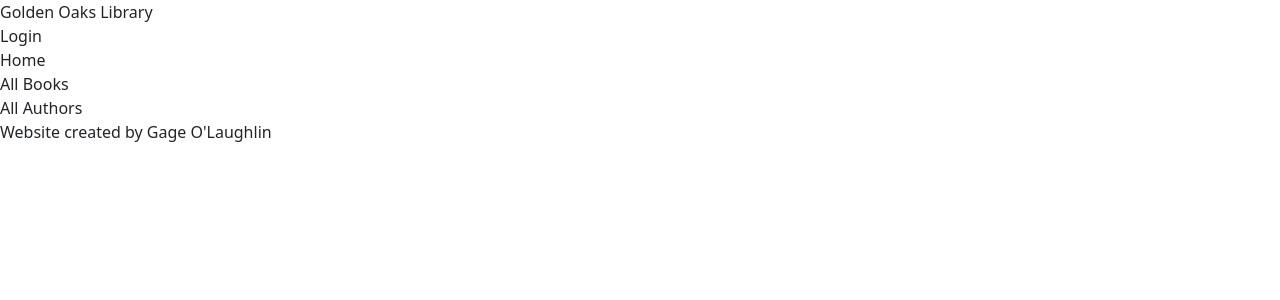
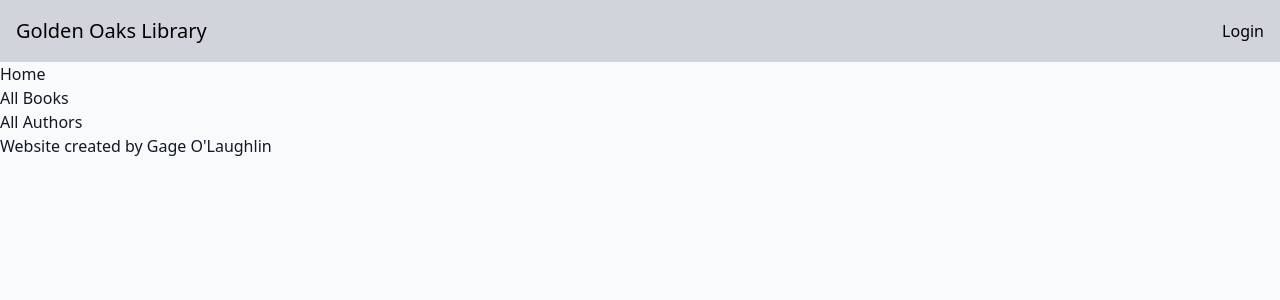
Before and after one commit to golaughlin/django_golden_oaks_library, a Django app: template goldenoaklibrary/catalog/templates/base.html in a window 1280 px wide. Shown: the top 300 px of the page. Run offline with Django 4.2, Linux system fonts and the light colour scheme; the template is opened without the code that fills it, so the values that code supplies are empty.

Commit message:
Added CSS variables and styling for headerbar

```diff
--- /dev/null
+++ b/goldenoaklibrary/catalog/static/css/style.css
@@ -0,0 +1,230 @@
+/* Color Palette - CSS Variables */
+:root {
+  /* Black and White Colors */
+  --color-white: #ffffff;
+  --color-black: #000000;
+
+  /* Primary Colors (Blue) */
+  --color-primary-50: #eff6ff;
+  --color-primary-100: #dbeafe;
+  --color-primary-200: #bfdbfe;
+  --color-primary-300: #93c5fd;
+  --color-primary-400: #60a5fa;
+  --color-primary-500: #3b82f6;
+  --color-primary-600: #2563eb;
+  --color-primary-700: #1d4ed8;
+  --color-primary-800: #1e40af;
+  --color-primary-900: #1e3a8a;
+  --color-primary-950: #172554;
+
+  /* Secondary Colors (Purple) */
+  --color-secondary-50: #faf5ff;
+  --color-secondary-100: #f3e8ff;
+  --color-secondary-200: #e9d5ff;
+  --color-secondary-300: #d8b4fe;
+  --color-secondary-400: #c084fc;
+  --color-secondary-500: #a855f7;
+  --color-secondary-600: #9333ea;
+  --color-secondary-700: #7e22ce;
+  --color-secondary-800: #6b21a8;
+  --color-secondary-900: #581c87;
+  --color-secondary-950: #3b0764;
+
+  /* Accent Colors (Emerald) */
+  --color-accent-50: #ecfdf5;
+  --color-accent-100: #d1fae5;
+  --color-accent-200: #a7f3d0;
+  --color-accent-300: #6ee7b7;
+  --color-accent-400: #34d399;
+  --color-accent-500: #10b981;
+  --color-accent-600: #059669;
+  --color-accent-700: #047857;
+  --color-accent-800: #065f46;
+  --color-accent-900: #064e3b;
+  --color-accent-950: #022c22;
+
+  /* Neutral/Gray Colors */
+  --color-neutral-50: #f9fafb;
+  --color-neutral-100: #f3f4f6;
+  --color-neutral-200: #e5e7eb;
+  --color-neutral-300: #d1d5db;
+  --color-neutral-400: #9ca3af;
+  --color-neutral-500: #6b7280;
+  --color-neutral-600: #4b5563;
+  --color-neutral-700: #374151;
+  --color-neutral-800: #1f2937;
+  --color-neutral-900: #111827;
+  --color-neutral-950: #030712;
+
+  /* Success Colors (Green) */
+  --color-success-50: #f0fdf4;
+  --color-success-100: #dcfce7;
+  --color-success-200: #bbf7d0;
+  --color-success-300: #86efac;
+  --color-success-400: #4ade80;
+  --color-success-500: #22c55e;
+  --color-success-600: #16a34a;
+  --color-success-700: #15803d;
+  --color-success-800: #166534;
+  --color-success-900: #14532d;
+  --color-success-950: #052e16;
+
+  /* Warning Colors (Amber) */
+  --color-warning-50: #fffbeb;
+  --color-warning-100: #fef3c7;
+  --color-warning-200: #fde68a;
+  --color-warning-300: #fcd34d;
+  --color-warning-400: #fbbf24;
+  --color-warning-500: #f59e0b;
+  --color-warning-600: #d97706;
+  --color-warning-700: #b45309;
+  --color-warning-800: #92400e;
+  --color-warning-900: #78350f;
+  --color-warning-950: #451a03;
+
+  /* Error/Danger Colors (Red) */
+  --color-error-50: #fef2f2;
+  --color-error-100: #fee2e2;
+  --color-error-200: #fecaca;
+  --color-error-300: #fca5a5;
+  --color-error-400: #f87171;
+  --color-error-500: #ef4444;
+  --color-error-600: #dc2626;
+  --color-error-700: #b91c1c;
+  --color-error-800: #991b1b;
+  --color-error-900: #7f1d1d;
+  --color-error-950: #450a0a;
+
+  /* Info Colors (Sky) */
+  --color-info-50: #f0f9ff;
+  --color-info-100: #e0f2fe;
+  --color-info-200: #bae6fd;
+  --color-info-300: #7dd3fc;
+  --color-info-400: #38bdf8;
+  --color-info-500: #0ea5e9;
+  --color-info-600: #0284c7;
+  --color-info-700: #0369a1;
+  --color-info-800: #075985;
+  --color-info-900: #0c4a6e;
+  --color-info-950: #082f49;
+
+  /* Semantic color aliases */
+  --color-background: var(--color-neutral-50);
+  --color-foreground: var(--color-neutral-900);
+  --color-muted: var(--color-neutral-500);
+  --color-border: var(--color-neutral-200);
+}
+
+/* CSS Reset */
+*, *::before, *::after {
+  box-sizing: border-box;
+  margin: 0;
+  padding: 0;
+}
+
+html {
+  line-height: 1.15;
+  -webkit-text-size-adjust: 100%;
+  text-size-adjust: 100%;
+}
+
+body {
+  margin: 0;
+  font-family: system-ui, -apple-system, 'Segoe UI', Roboto, 'Helvetica Neue', Arial, sans-serif;
+  font-size: 1rem;
+  font-weight: 400;
+  line-height: 1.5;
+  color: var(--color-foreground);
+  background-color: var(--color-background);
+}
+
+h1, h2, h3, h4, h5, h6 {
+  margin-top: 0;
+  margin-bottom: 0.5rem;
+  font-weight: 500;
+  line-height: 1.2;
+}
+
+p {
+  margin-top: 0;
+  margin-bottom: 1rem;
+}
+
+a {
+  color: inherit;
+  text-decoration: none;
+  background-color: transparent;
+}
+
+img {
+  max-width: 100%;
+  height: auto;
+  display: block;
+  border-style: none;
+}
+
+button, input, optgroup, select, textarea {
+  font-family: inherit;
+  font-size: 100%;
+  line-height: 1.15;
+  margin: 0;
+}
+
+button, input {
+  overflow: visible;
+}
+
+button, select {
+  text-transform: none;
+}
+
+button, [type="button"], [type="reset"], [type="submit"] {
+  -webkit-appearance: button;
+  appearance: button;
+}
+
+ul, ol {
+  list-style: none;
+  margin: 0;
+  padding: 0;
+}
+
+table {
+  border-collapse: collapse;
+  border-spacing: 0;
+}
+
+/* Headerbar styling */
+.headerbar {
+  background-color: var(--color-neutral-300);
+  color: var(--color-black);
+  border-bottom: var(--color-neutral-400);
+  margin: 0;
+  padding: 1rem;
+  display: flex;
+  align-items: center;
+  justify-content: space-between;
+}
+
+.headerbar__logo {
+  font-weight: 500;
+  font-size: 1.25rem;
+}
+
+.headerbar__account {
+  display: flex;
+  align-items: center;
+  justify-content: flex-end;
+  column-gap: 1rem;
+}
+
+.headerbar__btn {
+  display: inline-block;
+  color: var(--color-black);
+  text-decoration: none;
+
+  &:hover {
+    text-decoration: underline;
+    cursor: pointer;
+  }
+}
--- a/goldenoaklibrary/catalog/static/goldenoaklibrary/style.css
+++ /dev/null
@@ -1,80 +0,0 @@
-/* CSS Reset */
-*, *::before, *::after {
-  box-sizing: border-box;
-  margin: 0;
-  padding: 0;
-}
-
-html {
-  line-height: 1.15;
-  -webkit-text-size-adjust: 100%;
-  text-size-adjust: 100%;
-}
-
-body {
-  margin: 0;
-  font-family: system-ui, -apple-system, 'Segoe UI', Roboto, 'Helvetica Neue', Arial, sans-serif;
-  font-size: 1rem;
-  font-weight: 400;
-  line-height: 1.5;
-  color: #212529;
-  background-color: #fff;
-}
-
-h1, h2, h3, h4, h5, h6 {
-  margin-top: 0;
-  margin-bottom: 0.5rem;
-  font-weight: 500;
-  line-height: 1.2;
-}
-
-p {
-  margin-top: 0;
-  margin-bottom: 1rem;
-}
-
-a {
-  color: inherit;
-  text-decoration: none;
-  background-color: transparent;
-}
-
-img {
-  max-width: 100%;
-  height: auto;
-  display: block;
-  border-style: none;
-}
-
-button, input, optgroup, select, textarea {
-  font-family: inherit;
-  font-size: 100%;
-  line-height: 1.15;
-  margin: 0;
-}
-
-button, input {
-  overflow: visible;
-}
-
-button, select {
-  text-transform: none;
-}
-
-button, [type="button"], [type="reset"], [type="submit"] {
-  -webkit-appearance: button;
-  appearance: button;
-}
-
-ul, ol {
-  list-style: none;
-  margin: 0;
-  padding: 0;
-}
-
-table {
-  border-collapse: collapse;
-  border-spacing: 0;
-}
-
-/* Add your custom styles below */
--- a/goldenoaklibrary/catalog/templates/base.html
+++ b/goldenoaklibrary/catalog/templates/base.html
@@ -10,11 +10,11 @@
     <link rel="stylesheet" href="{% static 'css/style.css' %}">
 </head>
 <body>
-    <header class="header">
-        <div class="header__logo">Golden Oaks Library</div>
-        <div class="header__account">
+    <header class="headerbar">
+        <div class="headerbar__logo">Golden Oaks Library</div>
+        <div class="headerbar__account">
             <!-- Placeholder login button -->
-            <a href="" class="header__btn">Login</a>
+            <a href="" class="headerbar__btn">Login</a>
         </div>
     </header>
     <div>
@@ -36,8 +36,8 @@
             {% endblock content %}
         </main>
     </div>
-    <footer class="footer">
-        <p class="footer__text">Website created by Gage O'Laughlin</p>
+    <footer class="footerbar">
+        <p class="footerbar__text">Website created by Gage O'Laughlin</p>
     </footer>
 </body>
 </html>
```
